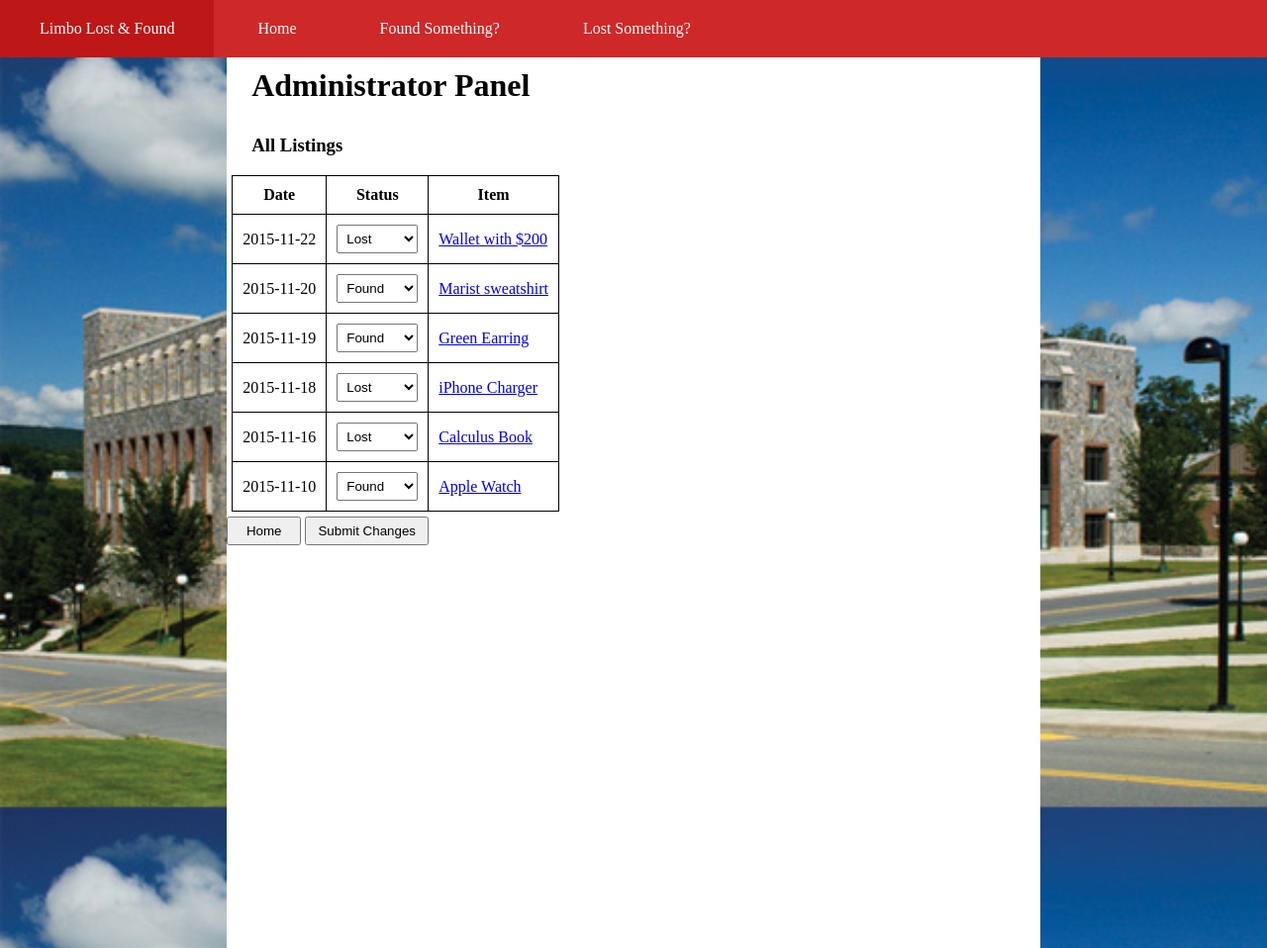
After one commit to GrahamBurek/limbodb, a PHP site: page /adminPanel.php in a window 1280 px wide. The commit adds this page. Shown: the whole page at 99% size. Run offline with PHP 8.4, Linux system fonts and the light colour scheme; data comes from the database, SQL or seed files in the repository.

Commit message:
(Finally) finished admin CRUD controls for status.

```diff
--- /dev/null
+++ b/adminPanel.php
@@ -0,0 +1,46 @@
+<!DOCTYPE html>
+<html>
+<head>
+	<title>Admin Logon Page</title>
+	<!-- Always include this link to the shared stylesheet. To add more style for a specific page or group of pages, add new link element under shared link! -->
+	<link rel="stylesheet" type="text/css" href="templates/sharedStyle.css">
+</head>
+<body>
+<!-- Navbar include statement: -->
+<?php
+	require('includes/connect_db.php');
+	require('includes/helpers.php');
+?>
+<div id="navbar">
+    <ul>
+        <a href="index.php"><li>Limbo Lost & Found</li></a>
+        <a href="index.php"><li>Home</li></a>
+        <a href="found.php"><li>Found Something?</li></a>
+        <a href="lost.php"><li>Lost Something?</li></a>
+    </ul>
+</div>
+<!-- Main white form for pages: -->
+<div id="mainForm">
+<!-- Header -->
+<h1>Administrator Panel</h1>
+<form action="adminPanel.php" method="post">
+<?php
+if($_SERVER['REQUEST_METHOD'] == 'POST' && isset($_POST['fromHere']) && $_POST['fromHere'] == 'yes'){
+    update_all_stuff_admin($dbc);
+    show_all_stuff_admin($dbc);
+} else {
+
+    show_all_stuff_admin($dbc);
+}
+?>
+
+
+
+    <input type="button" onclick="location.href='index.php';" value="Home" style="width:75px;" />
+    <button type="submit" name="submit">Submit Changes</button>
+    <input type="hidden" name="fromHere" value="yes" />
+</form>
+</div>
+
+</body>
+</html>
--- a/includes/helpers.php
+++ b/includes/helpers.php
@@ -20,6 +20,100 @@ function buildEmailButton($dbc, $id){
 
   }
 
+}
+
+function update_all_stuff_admin($dbc){
+  $query = 'SELECT * FROM stuff ORDER BY item_date DESC';
+
+  # Execute the query
+  $results = mysqli_query($dbc , $query);
+  check_results($results);
+
+  while ( $row = mysqli_fetch_array($results , MYSQLI_ASSOC))
+  {
+
+    for($i = 0; $i<mysqli_num_rows($results); $i++){
+      $status = $_POST['item-status' . $i];
+      $id = $_POST['id' . $i];
+      if($status == 'Remove'){
+       $updateQuery = 'DELETE FROM stuff WHERE id=\'' . $id . '\'';
+      } else {
+      $updateQuery = 'UPDATE stuff SET status =\'' . $status . '\' WHERE id=\'' . $id . '\'';
+      }
+      //echo $updateQuery;
+      $results2 = mysqli_query($dbc , $updateQuery);
+      check_results($results);
+    }
+  }
+}
+
+function show_all_stuff_admin($dbc) {
+  # Create a query to show item quicklinks
+  $query = 'SELECT * FROM stuff ORDER BY item_date DESC';
+
+  # Execute the query
+  $results = mysqli_query($dbc , $query) ;
+  check_results($results) ;
+
+  # Show results
+  if( $results )
+  {
+      # But...wait until we know the query succeed before
+      # rendering the table start.
+      echo '<h3> All Listings </h3>';
+      echo '<TABLE>';
+      echo '<TR>';
+      echo '<TH>Date</TH>';
+      echo '<TH>Status</TH>';
+      echo '<TH>Item</TH>';
+      echo '</TR>';
+
+      $num = 0;
+      # For each row result, generate a table row with a link
+      while ( $row = mysqli_fetch_array( $results , MYSQLI_ASSOC ) )
+      {
+        $alink = '<A HREF = results.php?id=' . $row['id'] . '>' . $row['item'] . ' </A>';
+
+        echo '<input type="hidden" name="id' . $num . '" value="' . $row['id'] . '">';
+
+        echo '<TR>';
+        echo '<TD>' . $row['item_date'] . '</TD>';
+
+        if ($row['status'] == 'Lost') {
+        echo '<TD>' . '<select name="item-status' . $num . '">
+                <option value="Lost" selected>Lost</option>
+                <option value="Found">Found</option>
+                <option value="Claimed">Claimed</option>
+                <option value="Remove">Remove</option>
+            </select>' . '</TD>' ;
+        }
+        else if ($row['status'] == 'Found') {
+        echo '<TD>' . '<select name="item-status' . $num . '">
+                <option value="Lost">Lost</option>
+                <option value="Found" selected>Found</option>
+                <option value="Claimed">Claimed</option>
+                <option value="Remove">Remove</option>
+            </select>' . '</TD>' ;
+        }
+        else if ($row['status'] == 'Claimed') {
+        echo '<TD>' . '<select name="item-status' . $num . '">
+                <option value="Lost">Lost</option>
+                <option value="Found">Found</option>
+                <option value="Claimed" selected>Claimed</option>
+                <option value="Remove">Remove</option>
+            </select>' . '</TD>' ;
+        }
+        echo '<TD>' . $alink . '</TD>' ;
+        echo '</TR>';
+        $num++;
+        }
+      }
+
+      # End the table
+      echo '</TABLE>';
+
+      # Free up the results in memory
+      mysqli_free_result( $results );
 }
 
 function show_quicklinks($dbc) {
--- a/index.php
+++ b/index.php
@@ -26,7 +26,7 @@
 </div>
 <div id="mainForm">
 	<h1>Welcome to Limbo!</h1>
-	<p>Lost something? Found something? Reunite owners with their items by posting in Limbo!</p>
+	<h3>Lost something? Found something? Reunite owners with their items by posting in Limbo!</h3>
 
 <?php
 	show_quicklinks($dbc);
```
Also changed, not shown: adminLogin.php (added, +39 -0 lines), admin.php (deleted).
